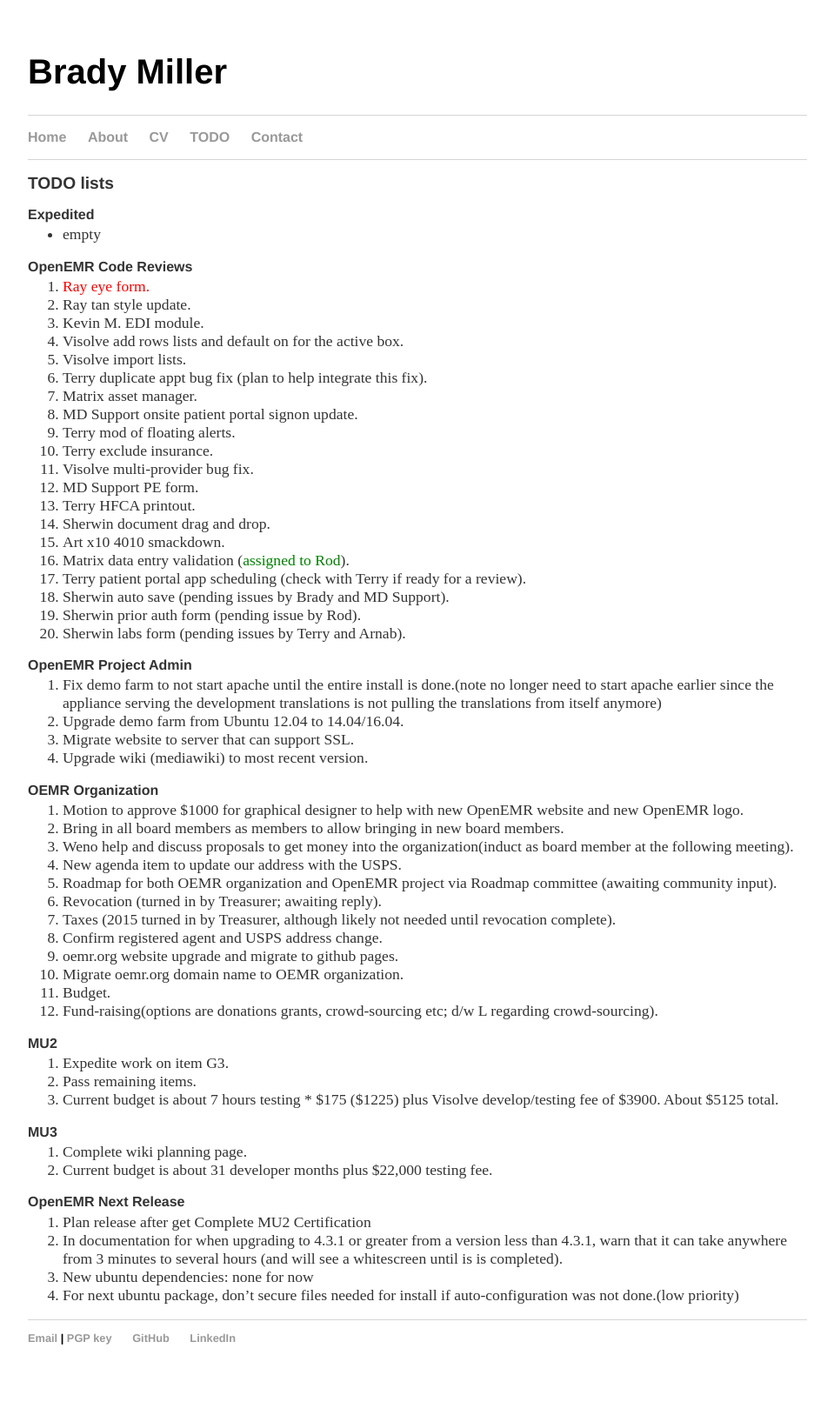
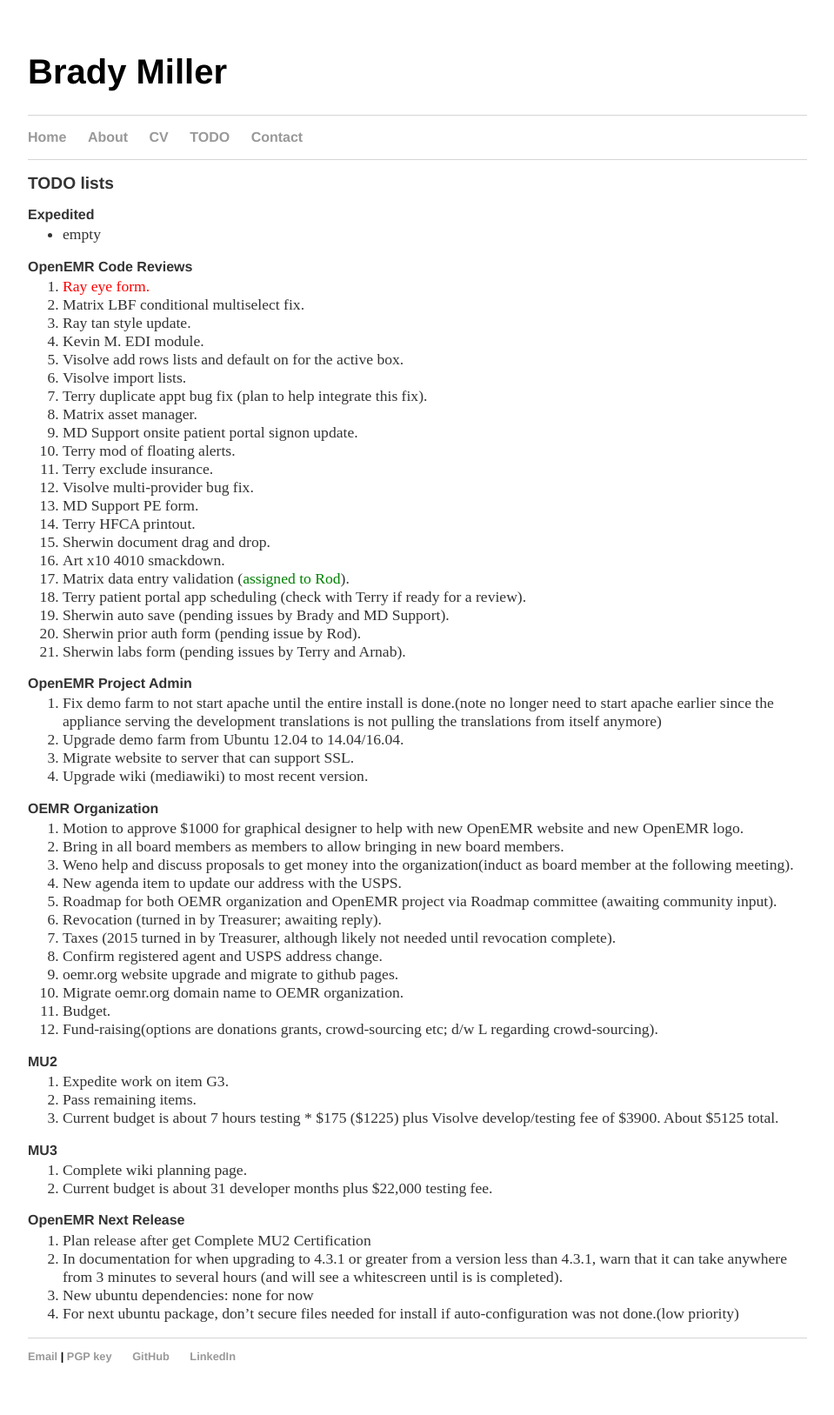
Before and after one commit to bradymiller/bradymiller.github.io, a Jekyll site: the page built from todo/index.md, in a window 1280 px wide. Shown: the whole page at 87% size, without its empty margins (160-1119 px from the left). Built offline with Jekyll 4.4.1, drawn with Linux system fonts in a browser that asks for light colours; before the commit the page ends 1606 px from its top, so only the background shows below that.

Commit message:
Update todo list

```diff
--- a/todo/index.md
+++ b/todo/index.md
@@ -8,6 +8,7 @@
 
 ### OpenEMR Code Reviews
 1. <span style="color: red">Ray eye form.</span>
+1. Matrix LBF conditional multiselect fix.
 1. Ray tan style update.
 1. Kevin M. EDI module.
 1. Visolve add rows lists and default on for the active box.
```
